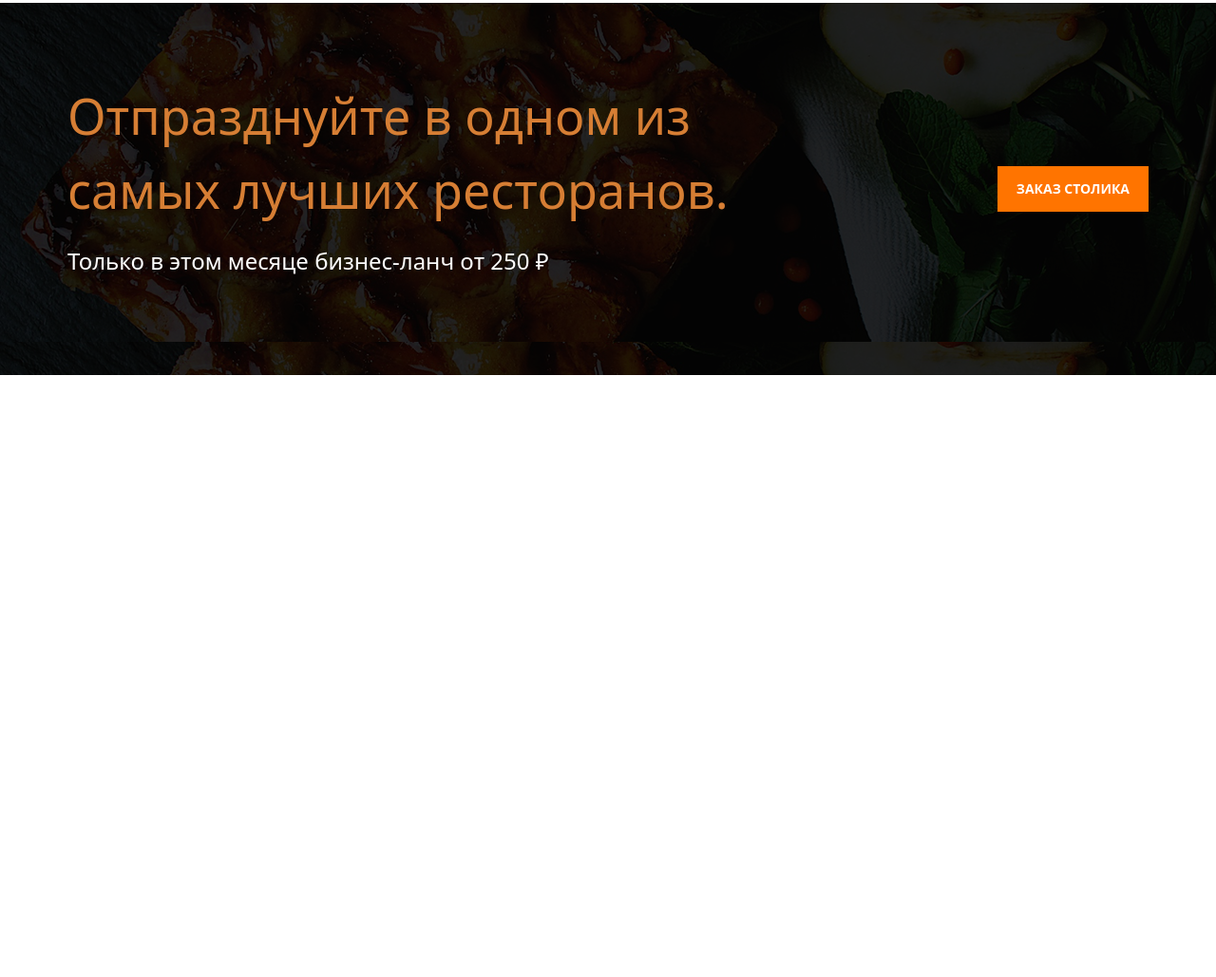
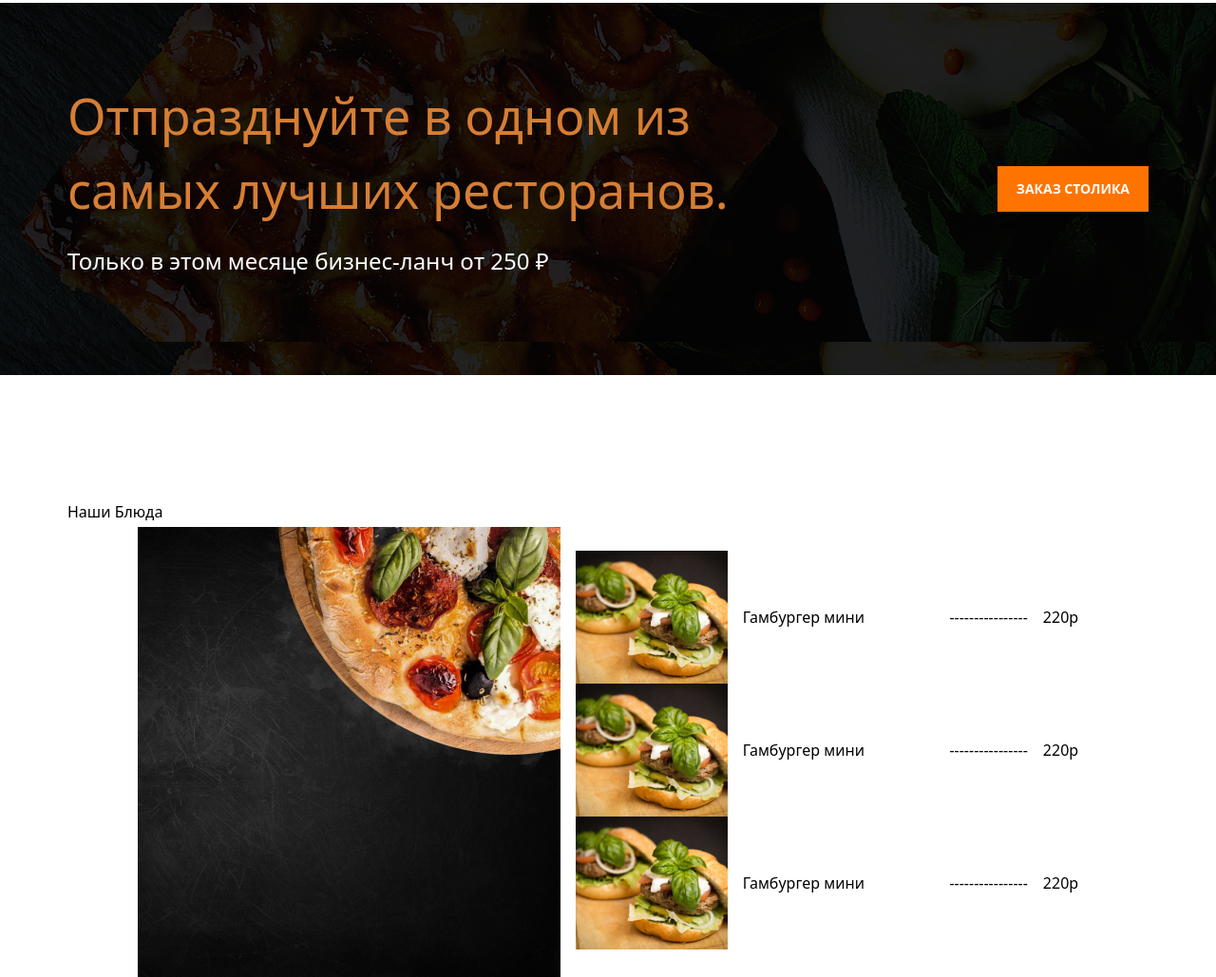
Before and after one commit to Xursand744/Restoran-9sinf, a plain HTML site: page index.html in a window 1280 px wide. Shown: the part 1764-2793 px from the top of the page at 95% size. Before the commit the page ends 2159 px from the top, so only its background shows below. Drawn offline with nearby package versions, Linux system fonts and the light colour scheme.

Commit message:
sections 4 center

```diff
--- a/index.html
+++ b/index.html
@@ -131,7 +131,8 @@
 
         <section>
             <div class="mt-[122px] bg-[url('./img/bg.png')]">
-                <div class="max-w-[1138px] w-full mx-auto text-center md:text-start md:flex justify-between items-center">
+                <div
+                    class="max-w-[1138px] w-full mx-auto text-center md:text-start md:flex justify-between items-center">
                     <div class="max-w-[700px] w-full">
                         <p class="text-[30px] lg:text-[52px] text-[#D67E34] mb-5 pt-[80px]">Отпразднуйте в одном из
                             самых лучших ресторанов.</p>
@@ -143,6 +144,33 @@
                 </div>
             </div>
         </section>
+
+        <section>
+            <div class="max-w-[1138px] w-full mx-auto mt-[132px]">
+                <h3>Наши Блюда</h3>
+
+                <div class="flex justify-center items-center gap-4">
+                    <img src="./img/burger2.png" alt="">
+                    <div>
+                        <div class="flex items-center gap-4 ">
+                            <img src="./img/burger.png" alt="">
+                            <p class="w-[300px] after:content-['----------------'] after:absolute relative after:right-0">Гамбургер мини</p>
+                            <span>220p</span>
+                        </div>
+                        <div class="flex items-center gap-4 ">
+                            <img src="./img/burger.png" alt="">
+                            <p class="w-[300px] after:content-['----------------'] after:absolute relative after:right-0">Гамбургер мини</p>
+                            <span>220p</span>
+                        </div>
+                        <div class="flex items-center gap-4 ">
+                            <img src="./img/burger.png" alt="">
+                            <p class="w-[300px] after:content-['----------------'] after:absolute relative after:right-0">Гамбургер мини</p>
+                            <span>220p</span>
+                        </div>
+                    </div>
+                </div>
+            </div>
+        </section>
     </main>
 
 </body>
```
Also changed, not shown: img/burger.png (added), img/burger2.png (added).
